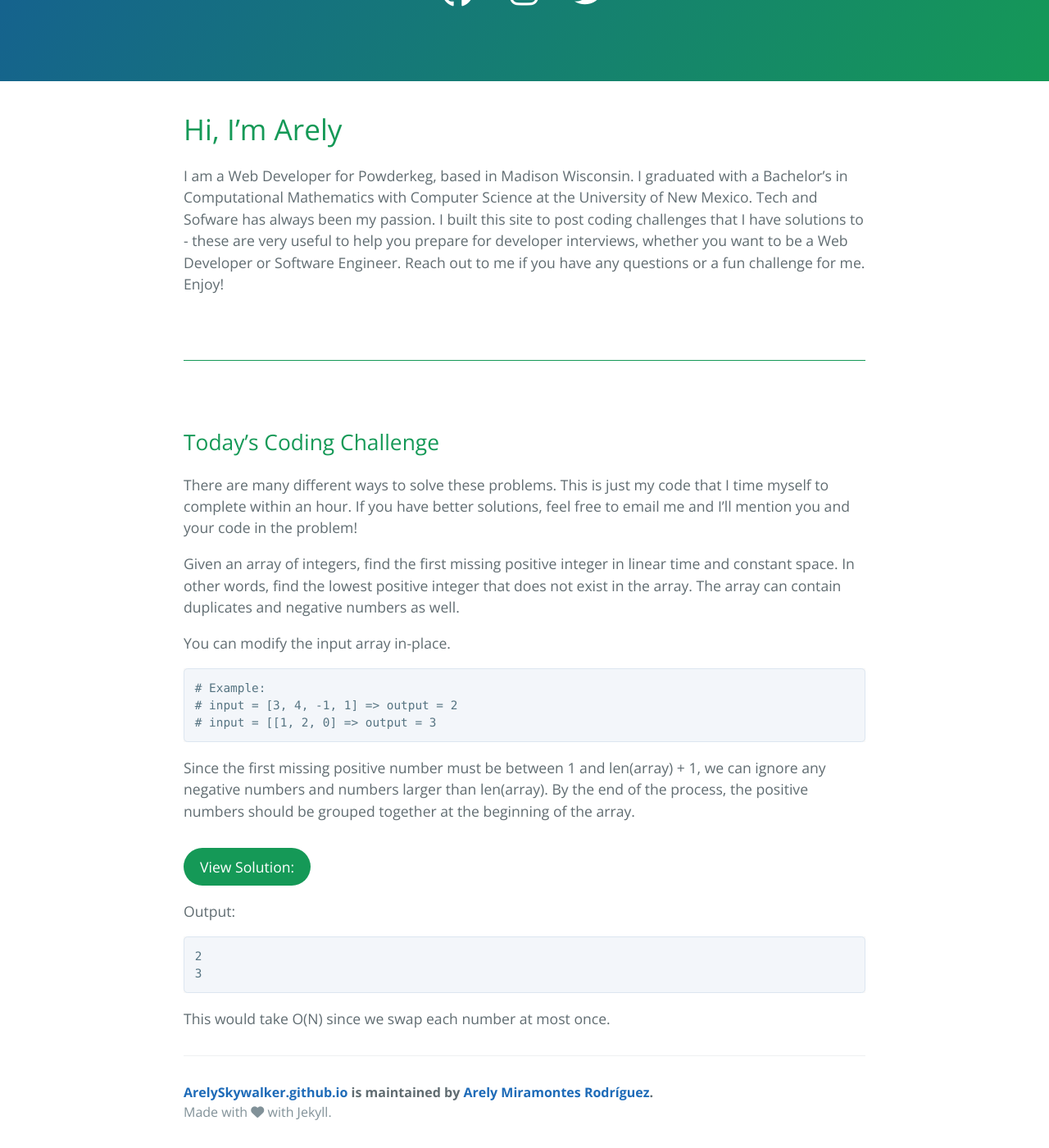
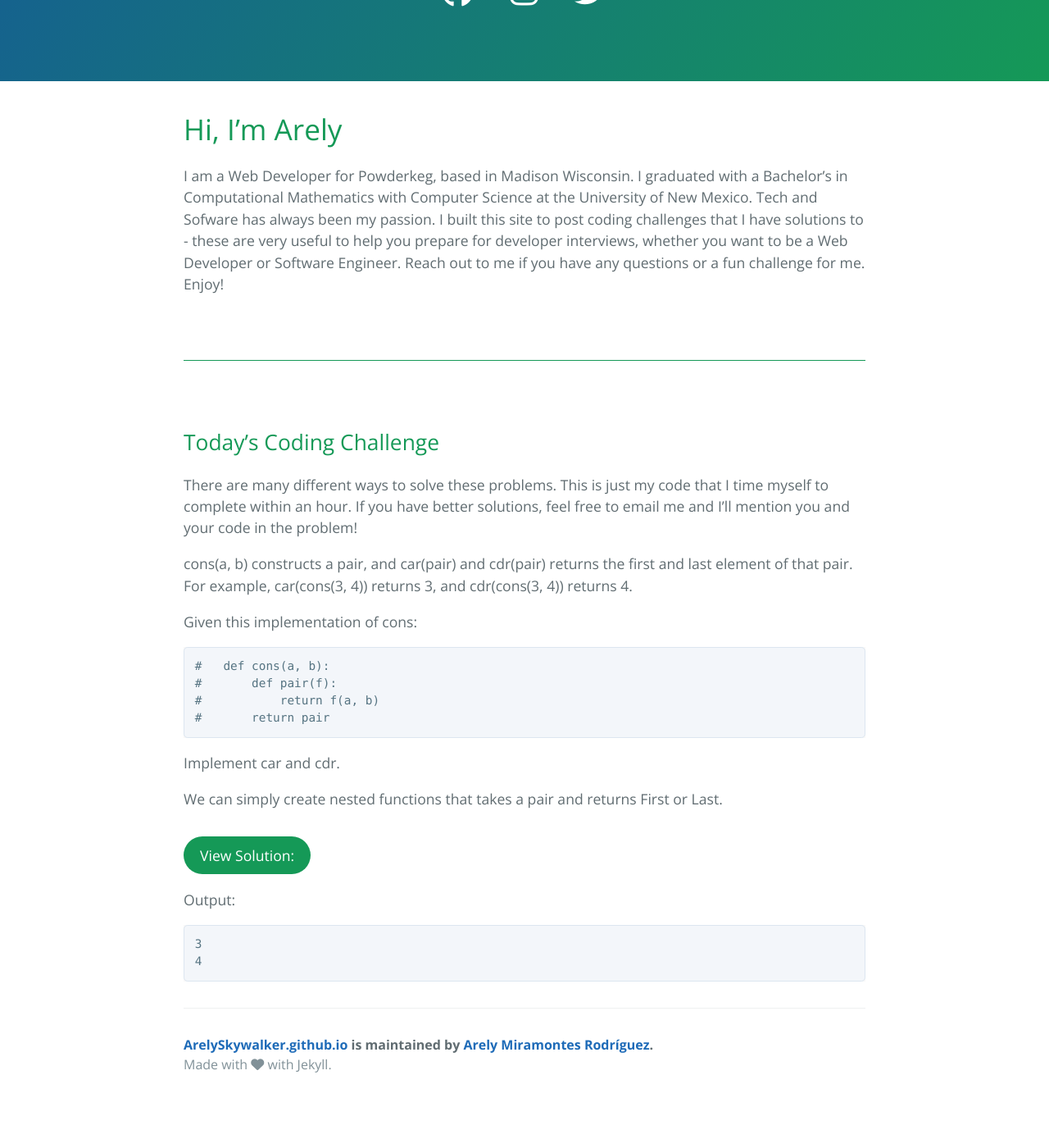
Before and after one commit to ArelySkywalker/ArelySkywalker.github.io_ARCHIVE, a Jekyll site: the page built from index.md, in a window 1280 px wide and 1400 px high, scrolled down 490 px. Shown: the whole window at 82% size. Built offline with Jekyll 4.4.1, drawn with Linux system fonts in a browser that asks for light colours; nearby versions of some CDN libraries; after the commit the page ends 1832 px from its top, so only the background shows below that.

````diff
--- a/index.md
+++ b/index.md
@@ -13,41 +13,46 @@ I am a Web Developer for Powderkeg, based in Madison Wisconsin. I graduated with
 
 There are many different ways to solve these problems. This is just my code that I time myself to complete within an hour. If you have better solutions, feel free to email me and I'll mention you and your code in the problem!
 
-Given an array of integers, find the first missing positive integer in linear time and constant space. In other words, find the lowest positive integer that does not exist in the array. The array can contain duplicates and negative numbers as well.
+cons(a, b) constructs a pair, and car(pair) and cdr(pair) returns the first and last element of that pair. For example, car(cons(3, 4)) returns 3, and cdr(cons(3, 4)) returns 4.
 
-You can modify the input array in-place.
+Given this implementation of cons:
 
 ```
-# Example:
-# input = [3, 4, -1, 1] => output = 2
-# input = [[1, 2, 0] => output = 3
+#   def cons(a, b):
+#       def pair(f):
+#           return f(a, b)
+#       return pair
 ```
 
- Since the first missing positive number must be between 1 and len(array) + 1, we can ignore any negative numbers and numbers larger than len(array). By the end of the process, the positive numbers should be grouped together at the beginning of the array.
+Implement car and cdr.
+
+ We can simply create nested functions that takes a pair and returns First or Last.
 
 #### View Solution:
 
 ```python
-def findAmissingPositiveInteger(array):
-    if not array:
-        return 1
-    for i, num in enumerate(array):
-        while i + 1 != array[i] and 0 < array[i] <= len(array):
-            v = array[i]
-            array[i], array[v - 1] = array[v - 1], array[i]
-            array[v - 1] = v
-            if array[i] == array[v - 1]:
-                break
-    for i, num in enumerate(array, 1):
-        if num != i:
-            return i
-    return len(array) + 1
+def cons(a, b):
+    def pair(f):
+        return f(a, b)
+    return pair
+
+def car(pair):
+    def returnFirst(a,b):
+        return a
+    return pair(returnFirst)
+
+def cdr(pair):
+    def returnLast(a,b):
+        return b
+    return pair(returnLast)
+
+
+print(car(cons(3,4)))
+print(cdr(cons(3,4)))
 ```
 
 Output:
 ```
-2
 3
+4
 ```
-
-This would take O(N) since we swap each number at most once.
````
Also changed, not shown: code.md (+48 -0 lines).
